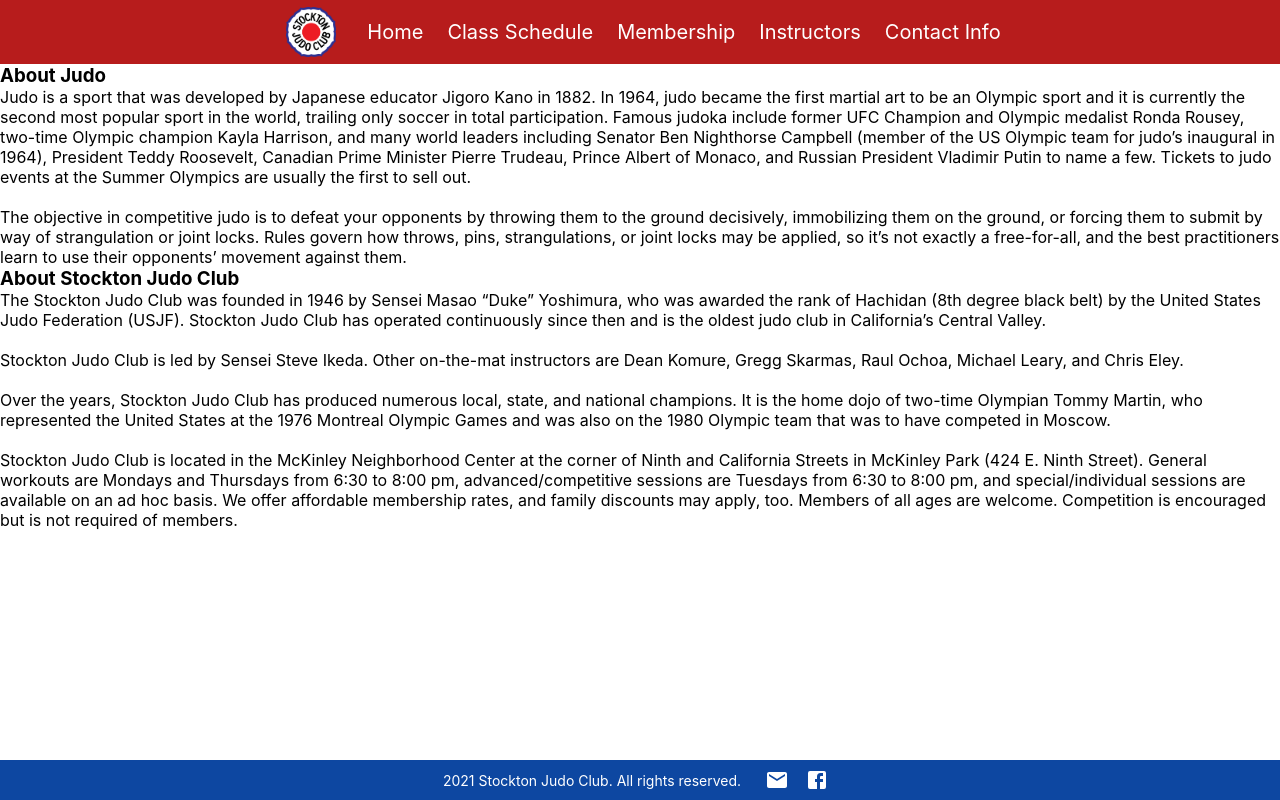
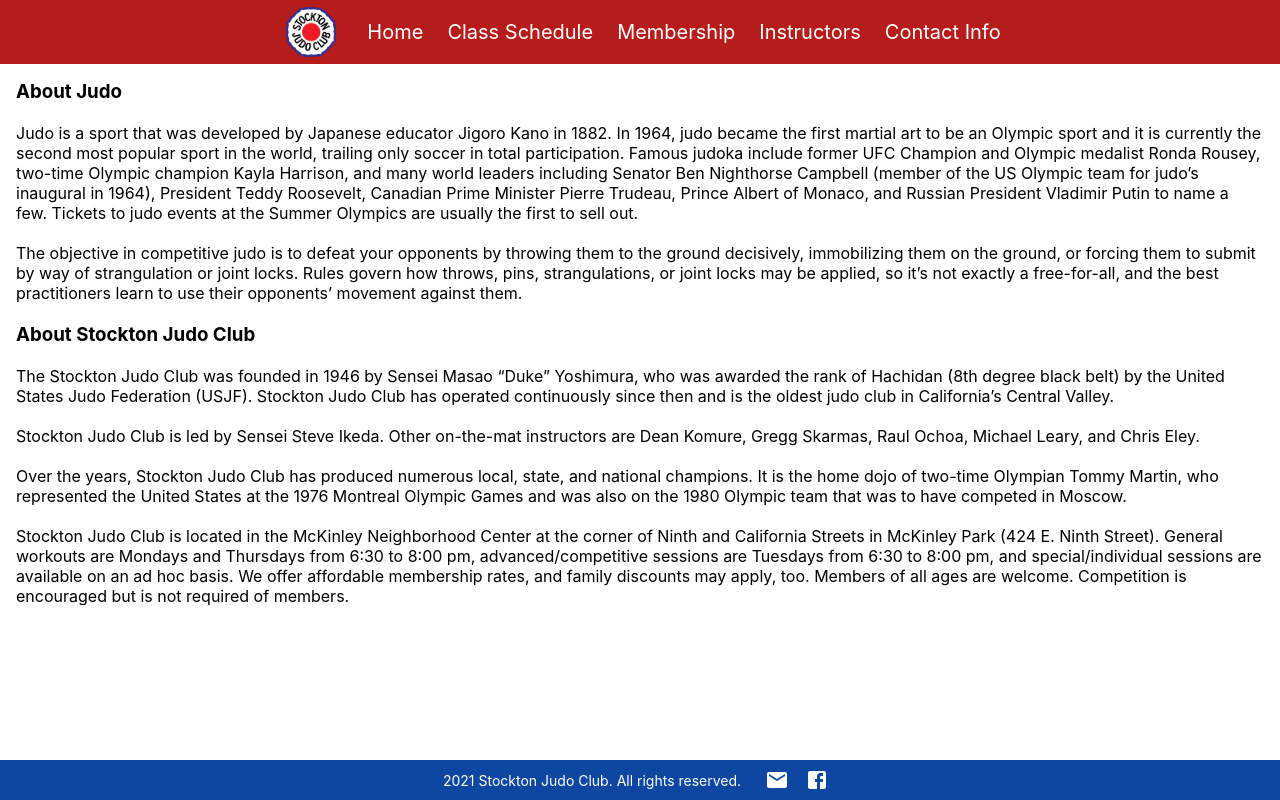
Before and after one commit to MJADangcil/stockton-judo-club, a React (Create React App) app: page / in a window 1280 px wide. Built offline with nearby package versions, Linux system fonts and the light colour scheme.

Commit message:
Update HomePage.js
Finalized HomePage

```diff
--- a/src/pages/HomePage/HomePage.js
+++ b/src/pages/HomePage/HomePage.js
@@ -4,8 +4,8 @@ import { Container, Grid } from '@mui/material';
 export default function HomePage() {
   return (
     <section>
-      <Container maxWidth={false} sx={{ display: 'table-row', height: 'auto'}}>
-        <Grid container>
+      <Container maxWidth={false} sx={{ display: 'table-row', height: 'auto' }}>
+        <Grid container rowSpacing={2.5} sx={{ padding: '16px' }}>
           <Grid component='h3' item>
             About Judo
           </Grid>
@@ -21,8 +21,8 @@ export default function HomePage() {
             Canadian Prime Minister Pierre Trudeau, Prince Albert of Monaco, and
             Russian President Vladimir Putin to name a few. Tickets to judo
             events at the Summer Olympics are usually the first to sell out.
-            <br />
-            <br />
+          </Grid>
+          <Grid component='span' item>
             The objective in competitive judo is to defeat your opponents by
             throwing them to the ground decisively, immobilizing them on the
             ground, or forcing them to submit by way of strangulation or joint
@@ -39,20 +39,20 @@ export default function HomePage() {
             belt) by the United States Judo Federation (USJF). Stockton Judo
             Club has operated continuously since then and is the oldest judo
             club in California’s Central Valley.
-            <br />
-            <br />
+          </Grid>
+          <Grid component='span' item>
             Stockton Judo Club is led by Sensei Steve Ikeda. Other on-the-mat
             instructors are Dean Komure, Gregg Skarmas, Raul Ochoa, Michael
             Leary, and Chris Eley.
-            <br />
-            <br />
+          </Grid>
+          <Grid component='span' item>
             Over the years, Stockton Judo Club has produced numerous local,
             state, and national champions. It is the home dojo of two-time
             Olympian Tommy Martin, who represented the United States at the 1976
             Montreal Olympic Games and was also on the 1980 Olympic team that
             was to have competed in Moscow.
-            <br />
-            <br />
+          </Grid>
+          <Grid component='span' item>
             Stockton Judo Club is located in the McKinley Neighborhood Center at
             the corner of Ninth and California Streets in McKinley Park (424 E.
             Ninth Street). General workouts are Mondays and Thursdays from 6:30
```
